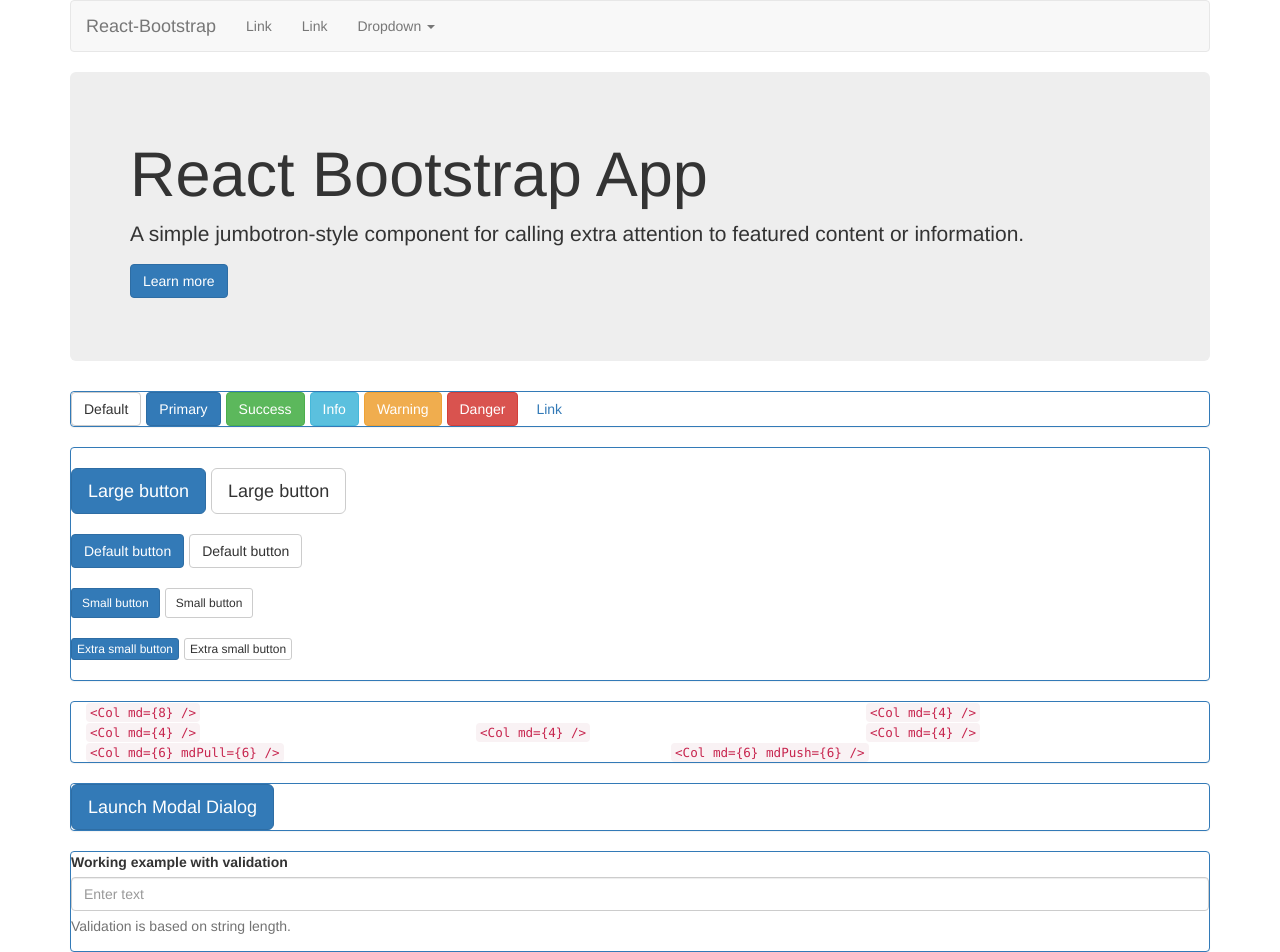
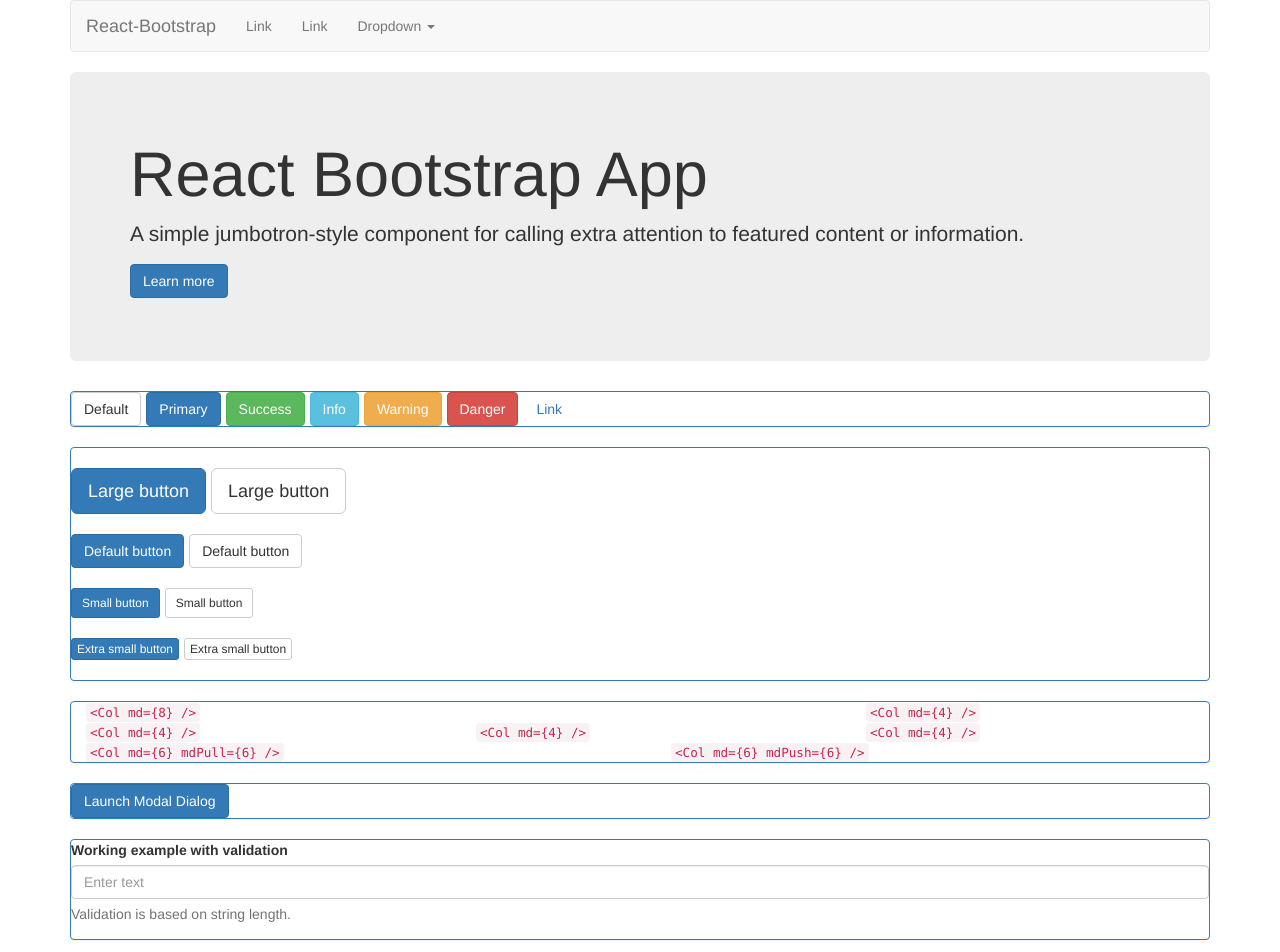
Before and after one commit to reashore/ReactBootstrapApp, a React (Create React App) app: page / in a window 1280 px wide. Shown: the top 952 px of the page. Built offline with nearby package versions, Linux system fonts and the light colour scheme.

Commit message:
Renamed navbar

```diff
--- a/src/components/App.js
+++ b/src/components/App.js
@@ -1,7 +1,7 @@
 
 import React, { Component } from 'react';
 import { Panel, Modal, Button } from 'react-bootstrap';
-import CustomTopMenu from './CustomTopMenu';
+import CustomNavbar from './CustomNavbar';
 import CustomJumbotron from './CustomJumbotron';
 import CustomButtonBar from './CustomButtonBar';
 import CustomGrid from './CustomGrid';
@@ -33,7 +33,7 @@
   render() {
     return (
       <div className="container">
-        <CustomTopMenu />
+        <CustomNavbar />
 
         <CustomJumbotron />
 
@@ -50,7 +50,7 @@
         </Panel>
 
         <Panel header="Modal Dialog Demo" bsStyle="primary">
-          <Button bsStyle="primary" bsSize="large" onClick={this.open}>Launch Modal Dialog</Button>
+          <Button bsStyle="primary" onClick={this.open}>Launch Modal Dialog</Button>
         </Panel>
 
         <Modal show={this.state.showModal} onHide={this.close}>
--- a/src/components/CustomTopMenu.js
+++ b/src/components/CustomNavbar.js
@@ -2,7 +2,7 @@
 import React, { Component } from 'react';
 import { Navbar, NavItem, MenuItem, NavDropdown, Nav } from 'react-bootstrap';
 
-class CustomTopMenu extends Component {
+class CustomNavbar extends Component {
   constructor(props) {
     super(props);
 
@@ -36,4 +36,4 @@
   }
 }
 
-export default CustomTopMenu;
+export default CustomNavbar;
```
